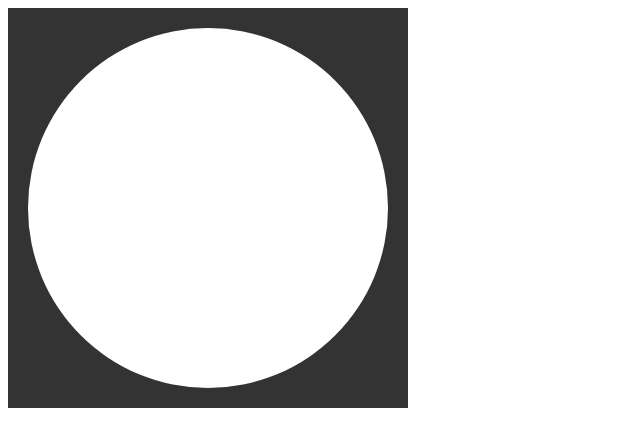
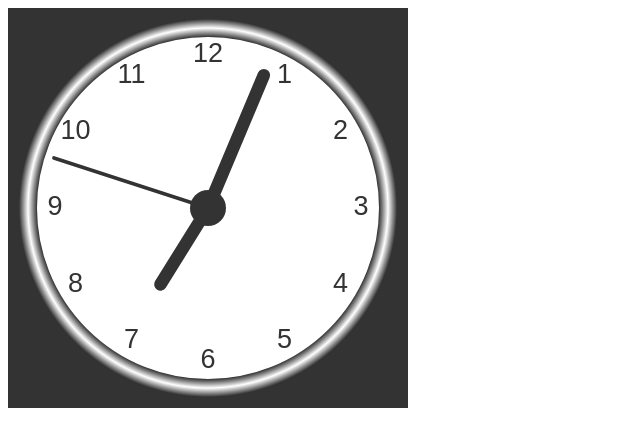
Before and after one commit to aezlix/clock, a plain HTML site: page index.html in a window 1280 px wide. Shown: the whole page, without its empty margins (0-640 px from the left). Drawn offline with Linux system fonts and the light colour scheme.

Commit message:
Update index.html

```diff
--- a/index.html
+++ b/index.html
@@ -2,7 +2,9 @@
 <html>
 <body>
 
-<canvas id="canvas" width="400" height="400" style="background-color:#333"></canvas>
+<canvas id="canvas" width="400" height="400"
+style="background-color:#333">
+</canvas>
 
 <script>
 var canvas = document.getElementById("canvas");
@@ -10,12 +12,79 @@ var ctx = canvas.getContext("2d");
 var radius = canvas.height / 2;
 ctx.translate(radius, radius);
 radius = radius * 0.90
-drawClock();
+setInterval(drawClock, 1000);
 
 function drawClock() {
-    ctx.arc(0, 0, radius, 0 , 2*Math.PI);
-    ctx.fillStyle = "white";
-    ctx.fill();
+  drawFace(ctx, radius);
+  drawNumbers(ctx, radius);
+  drawTime(ctx, radius);
+}
+
+function drawFace(ctx, radius) {
+  var grad;
+  ctx.beginPath();
+  ctx.arc(0, 0, radius, 0, 2*Math.PI);
+  ctx.fillStyle = 'white';
+  ctx.fill();
+  grad = ctx.createRadialGradient(0,0,radius*0.95, 0,0,radius*1.05);
+  grad.addColorStop(0, '#333');
+  grad.addColorStop(0.5, 'white');
+  grad.addColorStop(1, '#333');
+  ctx.strokeStyle = grad;
+  ctx.lineWidth = radius*0.1;
+  ctx.stroke();
+  ctx.beginPath();
+  ctx.arc(0, 0, radius*0.1, 0, 2*Math.PI);
+  ctx.fillStyle = '#333';
+  ctx.fill();
+}
+
+function drawNumbers(ctx, radius) {
+  var ang;
+  var num;
+  ctx.font = radius*0.15 + "px arial";
+  ctx.textBaseline="middle";
+  ctx.textAlign="center";
+  for(num = 1; num < 13; num++){
+    ang = num * Math.PI / 6;
+    ctx.rotate(ang);
+    ctx.translate(0, -radius*0.85);
+    ctx.rotate(-ang);
+    ctx.fillText(num.toString(), 0, 0);
+    ctx.rotate(ang);
+    ctx.translate(0, radius*0.85);
+    ctx.rotate(-ang);
+  }
+}
+
+function drawTime(ctx, radius){
+    var now = new Date();
+    var hour = now.getHours();
+    var minute = now.getMinutes();
+    var second = now.getSeconds();
+    //hour
+    hour=hour%12;
+    hour=(hour*Math.PI/6)+
+    (minute*Math.PI/(6*60))+
+    (second*Math.PI/(360*60));
+    drawHand(ctx, hour, radius*0.5, radius*0.07);
+    //minute
+    minute=(minute*Math.PI/30)+(second*Math.PI/(30*60));
+    drawHand(ctx, minute, radius*0.8, radius*0.07);
+    // second
+    second=(second*Math.PI/30);
+    drawHand(ctx, second, radius*0.9, radius*0.02);
+}
+
+function drawHand(ctx, pos, length, width) {
+    ctx.beginPath();
+    ctx.lineWidth = width;
+    ctx.lineCap = "round";
+    ctx.moveTo(0,0);
+    ctx.rotate(pos);
+    ctx.lineTo(0, -length);
+    ctx.stroke();
+    ctx.rotate(-pos);
 }
 </script>
 
```
